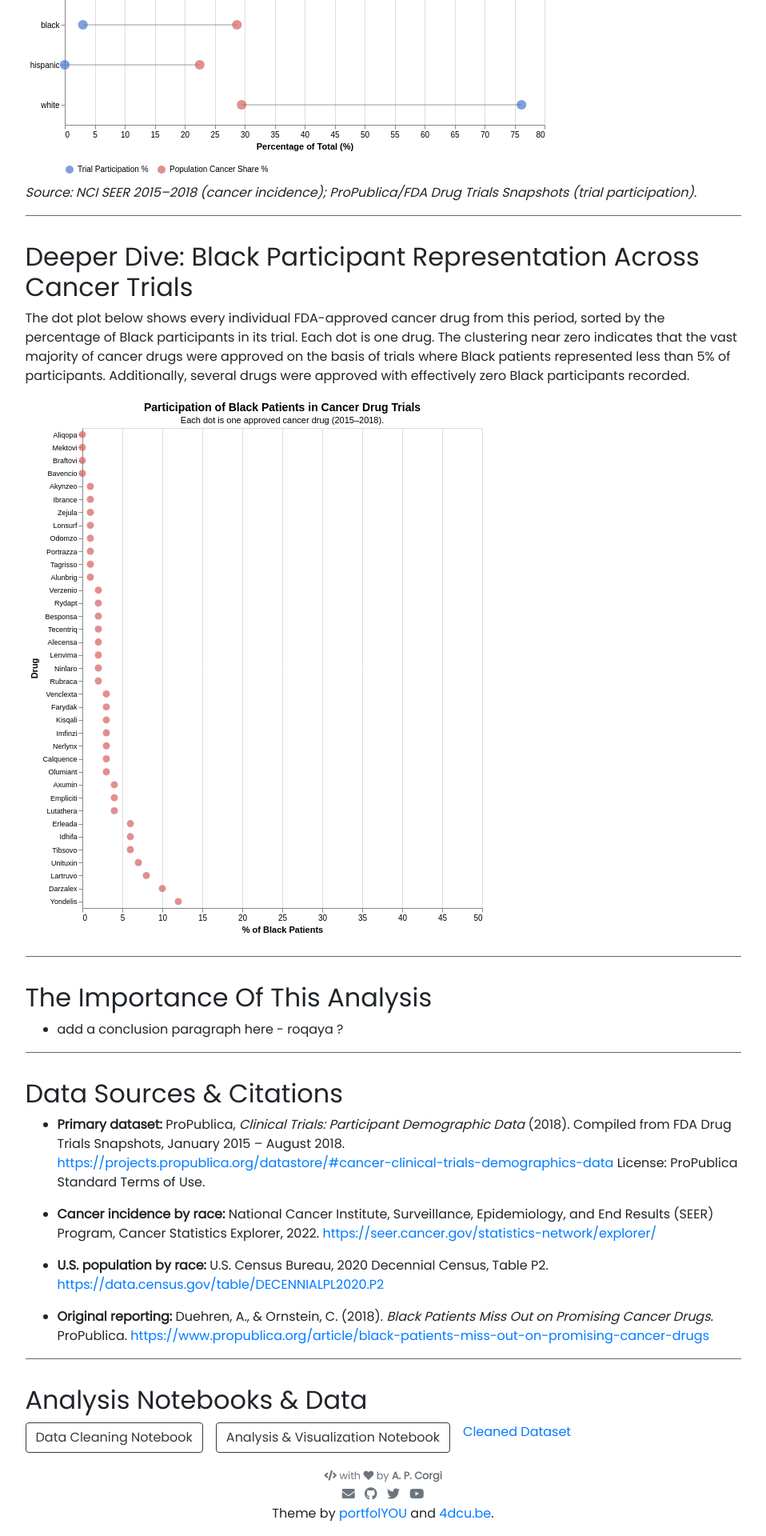
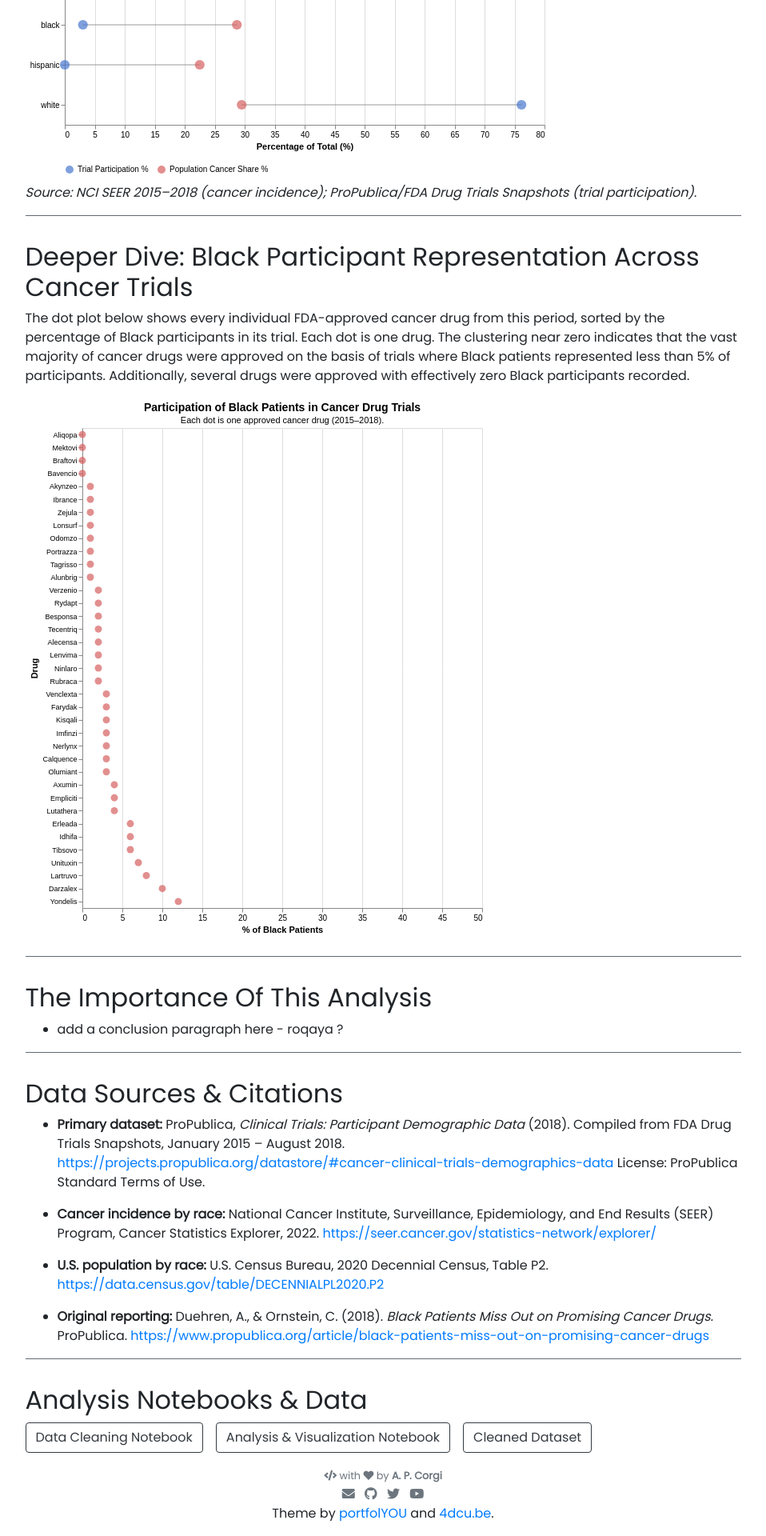
Before and after one commit to aaliyahali/aaliyahali.github.io, a Jekyll site: the page built from _projects/final-project.md, in a window 1280 px wide. Shown: the part 3023-4943 px from the top of the page at 80% size, without its empty margins (161-1119 px from the left). Built offline with Jekyll 4.4.1, drawn with Linux system fonts in a browser that asks for light colours; nearby versions of some CDN libraries.

Commit message:
updated button again

```diff
--- a/_projects/final-project.md
+++ b/_projects/final-project.md
@@ -97,7 +97,7 @@
   <a href="https://github.com/aaliyahali/aaliyahali.github.io/blob/main/fp-part3.ipynb" class="btn btn-outline-dark">
     Analysis & Visualization Notebook
   </a>
-  <a href="https://raw.githubusercontent.com/aaliyahali/aaliyahali.github.io/main/aaliyahali.github.io/clinical_trials_cleaned.csv">
+  <a href="https://raw.githubusercontent.com/aaliyahali/aaliyahali.github.io/main/aaliyahali.github.io/clinical_trials_cleaned.csv" class="btn btn-outline-dark">
     Cleaned Dataset
   </a>
 </div>
```
